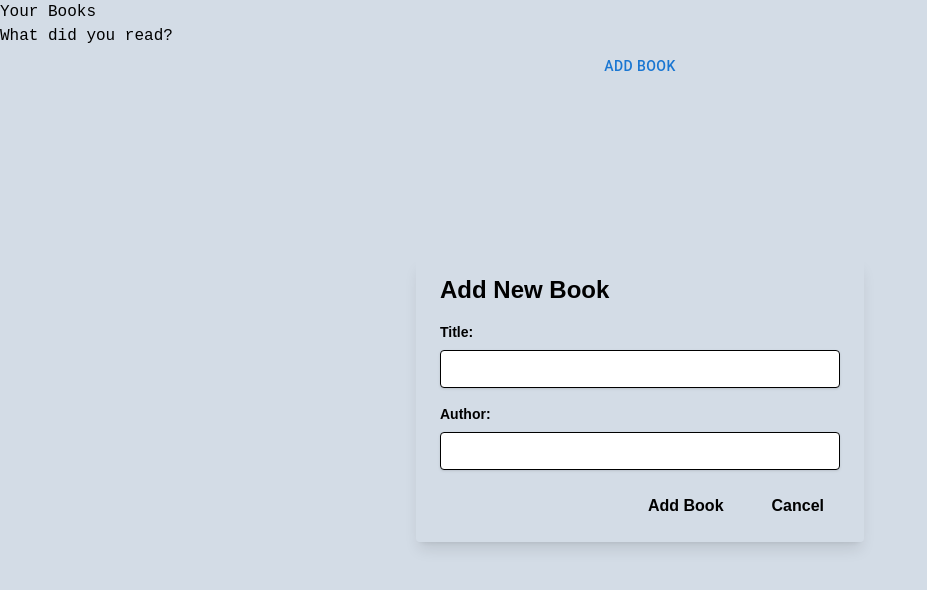
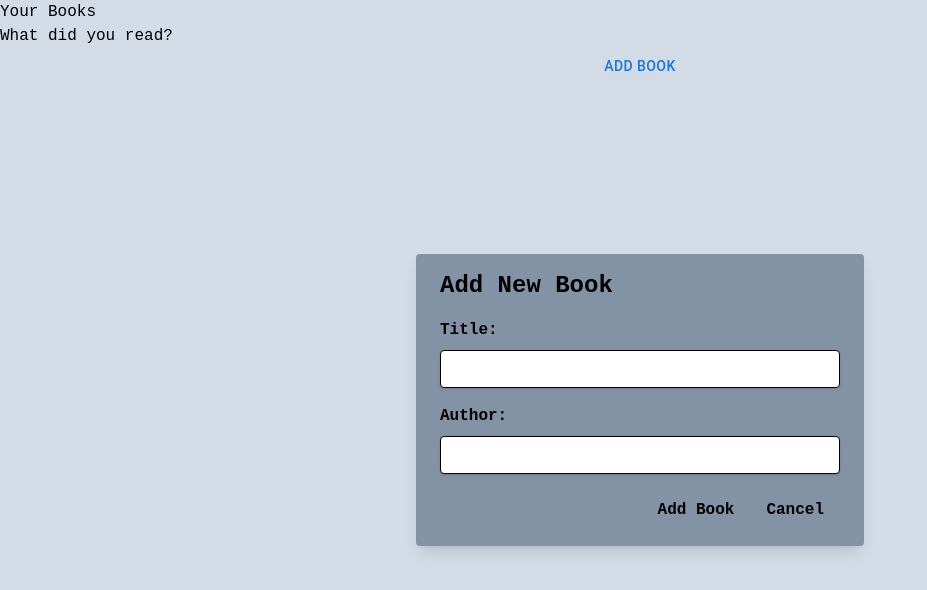
Before and after one commit to AdamLukas17/library.2, a React (Vite) app in the folder library-app/: page / in a window 1280 px wide. Both pictures are taken after a click on the button "ADD BOOK". Shown: the top 590 px of the page, without its empty margins (0-927 px from the left). Built offline with nearby package versions, Linux system fonts and the light colour scheme; a web font is replaced by a local one.

Commit message:
more styling

```diff
--- a/library-app/src/components/Modal.jsx
+++ b/library-app/src/components/Modal.jsx
@@ -17,14 +17,14 @@ function Modal({ onAddBook, setIsModalOpen }) {
         <div className="fixed inset-0 flex items-center justify-center z-50">
       <div className="modal-overlay absolute inset-0 bg-gray-500 opacity-75"></div>
 
-      <div className="modal-container bg-white w-11/12 md:max-w-md
+      <div className="modal-container bg-gray w-11/12 md:max-w-md
  mx-auto rounded shadow-lg z-50 overflow-y-auto">
         <div className="modal-content py-4 text-left px-6">
-          <h3 className="text-2xl
+          <h3 className="text-2xl font-overpass
  font-bold mb-4">Add New Book</h3>
           <form onSubmit={handleSubmit}>
-            <div className="mb-4">
-              <label htmlFor="title" className="block text-gray-700 text-sm font-bold mb-2">
+            <div className="mb-4 font-overpass text-gray-700 text-md font-bold">
+              <label htmlFor="title" className="block text-gray-700 text-md mb-2 font-overpass font-bold">
                 Title:
               </label>
               <input
@@ -39,7 +39,7 @@ function Modal({ onAddBook, setIsModalOpen }) {
             </div>
             <div className="mb-4">
               <label htmlFor="author"
- className="block text-gray-700 text-sm font-bold mb-2">
+ className="block text-gray-700 text-md mb-2 font-overpass font-bold">
                 Author:
               </label>
               <input
@@ -55,7 +55,7 @@ function Modal({ onAddBook, setIsModalOpen }) {
             {/* Add more input fields for other book details */}
             <div className="flex justify-end">
               <button
-                className="bg-blue-500 hover:bg-blue-700 text-white font-bold py-2 px-4 rounded focus:outline-none
+                className="hover:bg-orange text-white font-overpass font-bold py-2 px-4 rounded focus:outline-none
  focus:shadow-outline"
                 type="submit"
               >
@@ -63,7 +63,8 @@ function Modal({ onAddBook, setIsModalOpen }) {
               </button>
 
               <button
-                className="ml-4 bg-gray-500 hover:bg-gray-700 text-white font-bold py-2 px-4 rounded focus:outline-none focus:shadow-outline"
+                className="hover:bg-orange text-white font-overpass font-bold py-2 px-4 rounded focus:outline-none
+ focus:shadow-outline"
 
                 type="button"
                 onClick={() => setIsModalOpen(false)}
```
